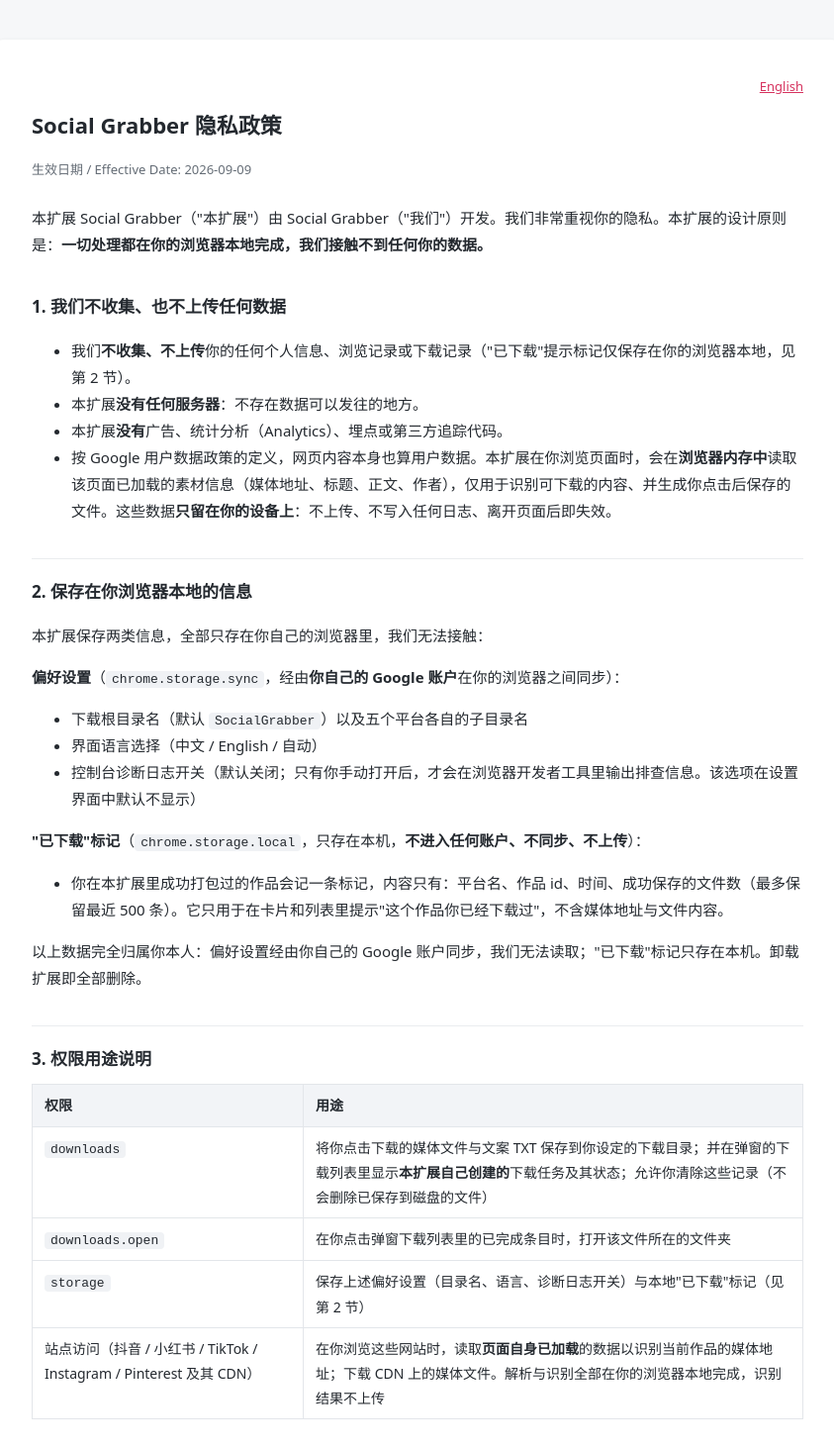
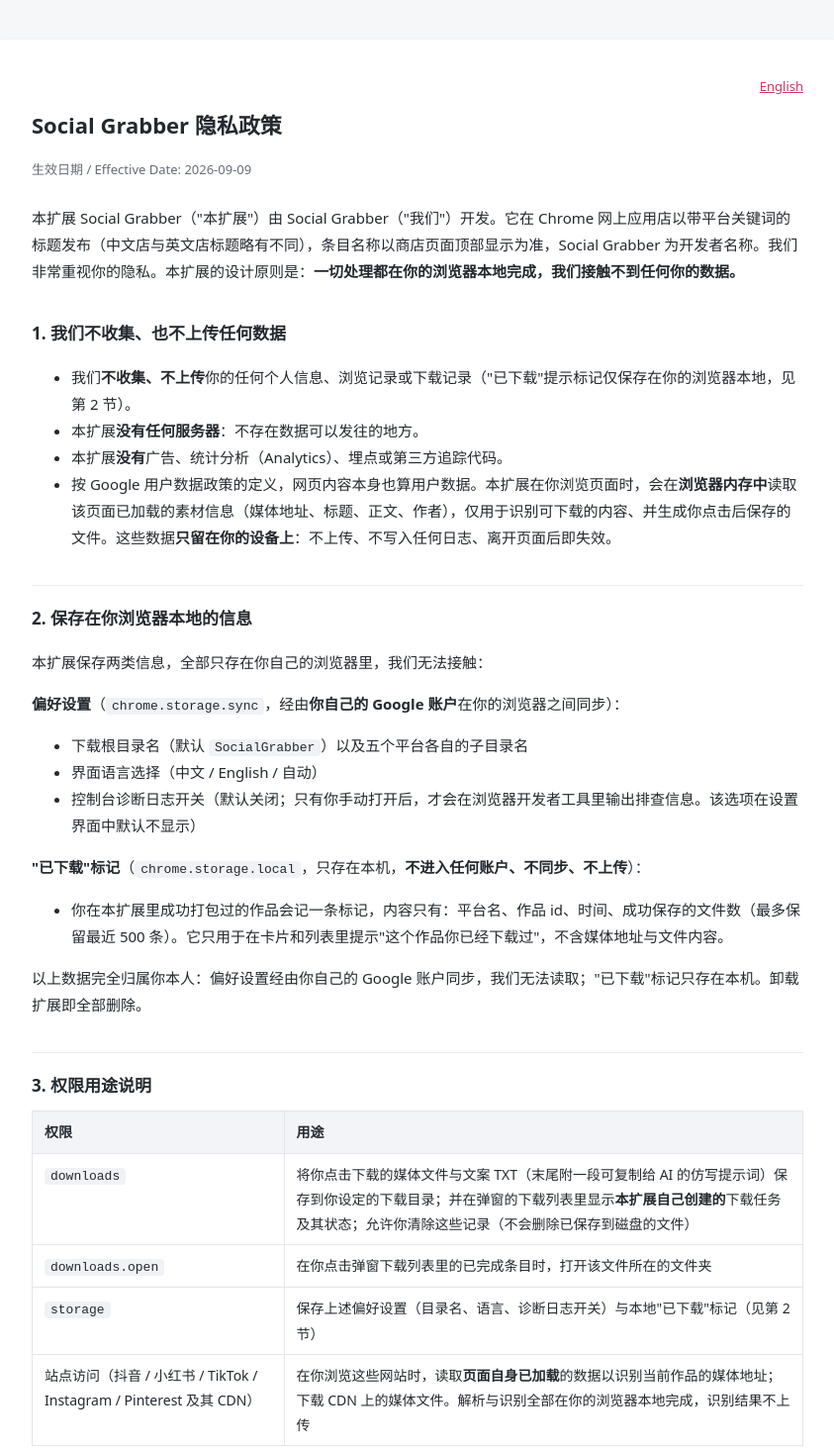
Before and after one commit to socialgrabberapp/SocialGrabber, a plain HTML site: page privacy-policy.html in a window 1280 px wide. Shown: the top 1464 px of the page at 99% size, without its empty margins (218-1061 px from the left). Drawn offline with Linux system fonts and the light colour scheme.

Commit message:
Add files via upload

```diff
--- a/privacy-policy.html
+++ b/privacy-policy.html
@@ -36,7 +36,7 @@
 <h1>Social Grabber 隐私政策</h1>
 <p class="meta">生效日期 / Effective Date: 2026-09-09</p>
 
-<p>本扩展 Social Grabber（"本扩展"）由 Social Grabber（"我们"）开发。我们非常重视你的隐私。本扩展的设计原则是：<strong>一切处理都在你的浏览器本地完成，我们接触不到任何你的数据。</strong></p>
+<p>本扩展 Social Grabber（"本扩展"）由 Social Grabber（"我们"）开发。它在 Chrome 网上应用店以带平台关键词的标题发布（中文店与英文店标题略有不同），条目名称以商店页面顶部显示为准，Social Grabber 为开发者名称。我们非常重视你的隐私。本扩展的设计原则是：<strong>一切处理都在你的浏览器本地完成，我们接触不到任何你的数据。</strong></p>
 
 <h2>1. 我们不收集、也不上传任何数据</h2>
 <ul>
@@ -63,7 +63,7 @@
 <h2>3. 权限用途说明</h2>
 <table>
   <tr><th>权限</th><th>用途</th></tr>
-  <tr><td><code>downloads</code></td><td>将你点击下载的媒体文件与文案 TXT 保存到你设定的下载目录；并在弹窗的下载列表里显示<strong>本扩展自己创建的</strong>下载任务及其状态；允许你清除这些记录（不会删除已保存到磁盘的文件）</td></tr>
+  <tr><td><code>downloads</code></td><td>将你点击下载的媒体文件与文案 TXT（末尾附一段可复制给 AI 的仿写提示词）保存到你设定的下载目录；并在弹窗的下载列表里显示<strong>本扩展自己创建的</strong>下载任务及其状态；允许你清除这些记录（不会删除已保存到磁盘的文件）</td></tr>
   <tr><td><code>downloads.open</code></td><td>在你点击弹窗下载列表里的已完成条目时，打开该文件所在的文件夹</td></tr>
   <tr><td><code>storage</code></td><td>保存上述偏好设置（目录名、语言、诊断日志开关）与本地"已下载"标记（见第 2 节）</td></tr>
   <tr><td>站点访问（抖音 / 小红书 / TikTok / Instagram / Pinterest 及其 CDN）</td><td>在你浏览这些网站时，读取<strong>页面自身已加载</strong>的数据以识别当前作品的媒体地址；下载 CDN 上的媒体文件。解析与识别全部在你的浏览器本地完成，识别结果不上传</td></tr>
@@ -85,7 +85,7 @@
 <h1>Social Grabber Privacy Policy</h1>
 <p class="meta">Effective Date: 2026-09-09</p>
 
-<p>This policy applies to the browser extension Social Grabber ("the extension") developed by Social Grabber ("we"). The extension is built on one principle: <strong>everything happens locally in your browser — we have no access to any of your data.</strong></p>
+<p>This policy applies to the browser extension Social Grabber ("the extension") developed by Social Grabber ("we"). In the Chrome Web Store this extension is published under keyword-style listing titles (which differ slightly between the Chinese and English stores); see the title shown at the top of the store page. "Social Grabber" is the developer name. The extension is built on one principle: <strong>everything happens locally in your browser — we have no access to any of your data.</strong></p>
 
 <h2>1. We do not collect or transmit any data</h2>
 <ul>
```
